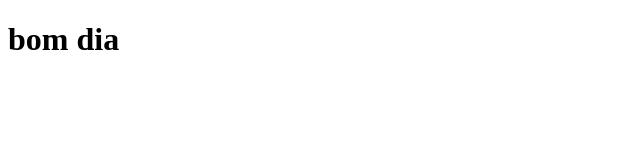
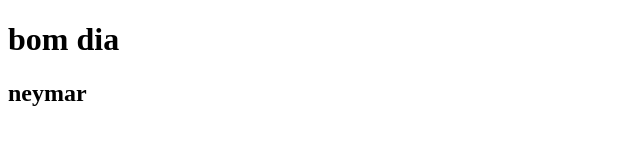
Before and after one commit to THEdark-cript/oficina-git, a plain HTML site: page index.html in a window 1280 px wide. Shown: the whole page, without its empty margins (0-640 px from the left). Drawn offline with Linux system fonts and the light colour scheme.

Commit message:
Atualização na pagina-inicial

```diff
--- a/index.html
+++ b/index.html
@@ -7,5 +7,6 @@
 </head>
 <body>
     <h1>bom dia</h1>
+    <h2>neymar</h2>
 </body>
 </html>
```
